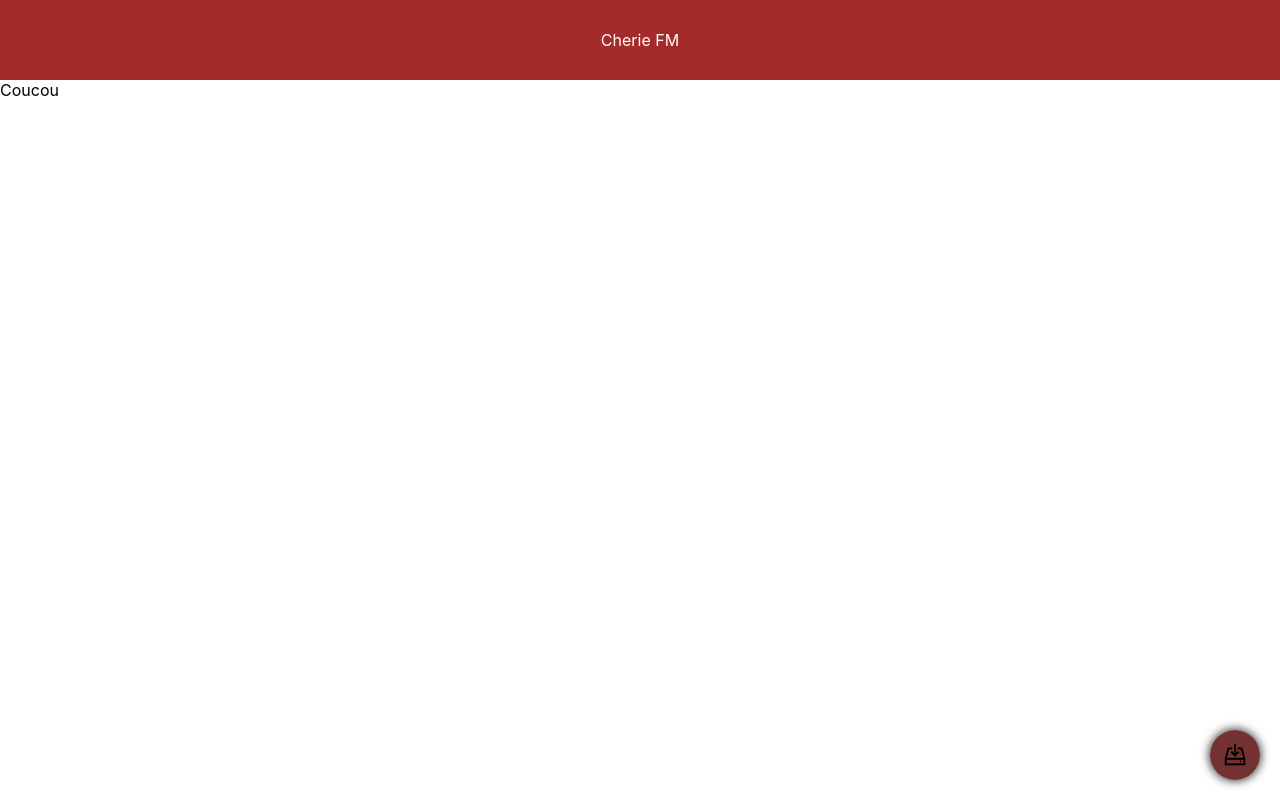
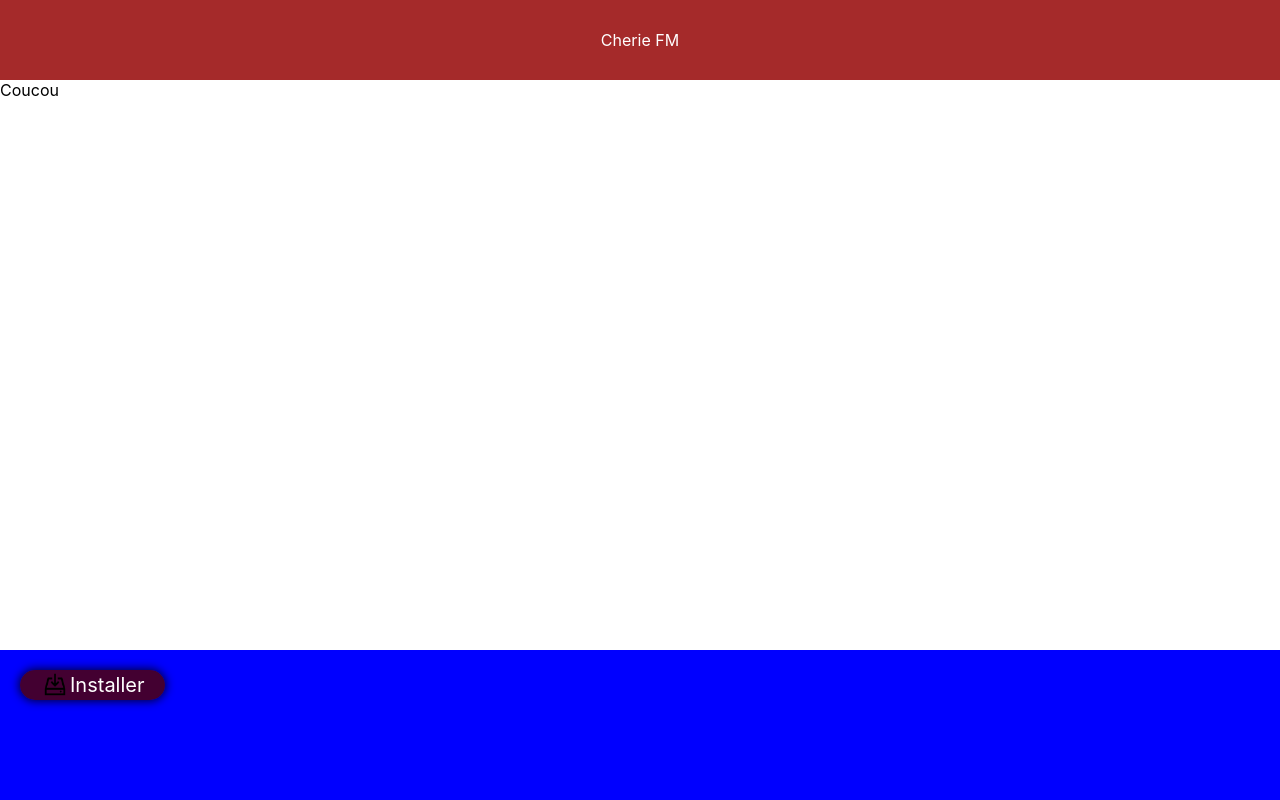
Before and after one commit to NTHGZL/cheriefm, a Next.js app: page / in a window 1280 px wide. Built offline with nearby package versions, Linux system fonts and the light colour scheme.

Commit message:
add install button method

```diff
--- a/pages/index.tsx
+++ b/pages/index.tsx
@@ -1,17 +1,59 @@
+import { useEffect, useState } from 'react'
 import styles from '../styles/Home.module.css'
 
 export default function Home() {
+  const [deferredPrompt, setDeferredPrompt] = useState()
+
+  useEffect(()=> {
+    if("serviceWorker" in navigator) {
+      window.addEventListener("load", function () {
+       navigator.serviceWorker.register("/sw.js").then(
+          function (registration) {
+            console.log("Service Worker registration successful with scope: ", registration.scope);
+          },
+          function (err) {
+            console.log("Service Worker registration failed: ", err);
+          }
+        );
+      });
+    }
+
+    window.addEventListener('beforeinstallprompt', (e) => {
+      // Prevent the mini-infobar from appearing on mobile
+      e.preventDefault();
+      // Stash the event so it can be triggered later.
+      setDeferredPrompt(e)
+
+      // Update UI notify the user they can install the PWA
+      // showInstallPromotion();
+      // Optionally, send analytics event that PWA install promo was shown.
+      console.log(`'beforeinstallprompt' event was fired.`);
+    });
+  }, [])
   return (
     <>
-      <header>
+      <div className='header'>
         Cherie FM
-      </header>
-      <body>
+      </div>
+      <div className='body'>
         Coucou
-        <button className='add-icon-button'>
-          <img className='add-icon' src='/install-icon.png' />
+        <div className='banner-add'>
+        <button className='add-icon-button' onClick={ async(e)=> {
+
+          deferredPrompt.prompt()
+          if (deferredPrompt !== null) {
+            // deferredPrompt!.prompt();
+            // const { outcome } = await deferredPrompt.userChoice;
+            // if (outcome === 'accepted') {
+                // deferredPrompt = null;
+            // }
+        }
+        }}>
+          <img className='add-icon' src='/install-icon.png' /> Installer
         </button>
-      </body>
+        </div>
+
+      </div>
     </>
   )
 }
--- a/styles/globals.css
+++ b/styles/globals.css
@@ -5,7 +5,7 @@ body {
   font-family: -apple-system, BlinkMacSystemFont, Segoe UI, Roboto, Oxygen,
     Ubuntu, Cantarell, Fira Sans, Droid Sans, Helvetica Neue, sans-serif;
 }
-header{
+.header{
   background-color: brown;
   height: 10vh;
   display: flex;
@@ -14,17 +14,27 @@ header{
   justify-content: space-around;
   color: white;
 }
+.banner-add{
+  position: absolute;
+  background-color: blue;
+  box-sizing: border-box;
+ width: 100%;
+  left: 0;
+  height: 150px;
+
+  bottom: 0;
+}
 .add-icon-button{
   all: unset;
-  position: absolute;
+
   bottom: 0;
   right: 0;
   margin: 20px;
-  height: 50px;
-  width: 50px;
+  height: 30px;
+  padding: 0 20px;
   border-radius: 25px;
   color: white;
-  font-size: 40px;
+  font-size: 20px;
   background-color: rgba(83, 0, 0, 0.808);
   display: flex;
   justify-content: center;
```
Also changed, not shown: 1 other file (tests, documents, lock files or other folders).
